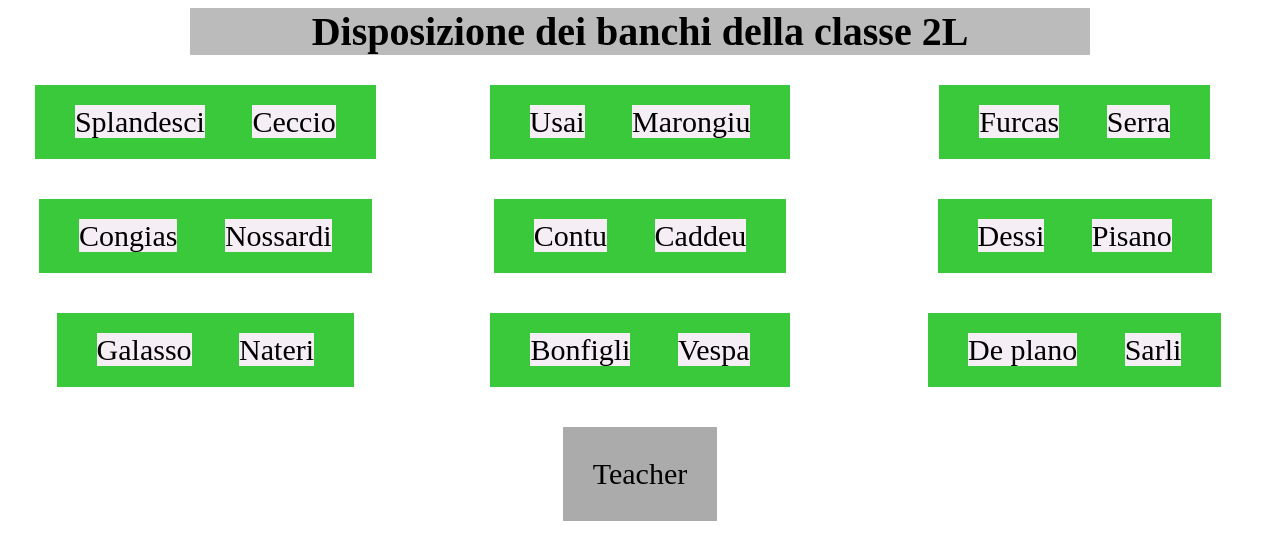
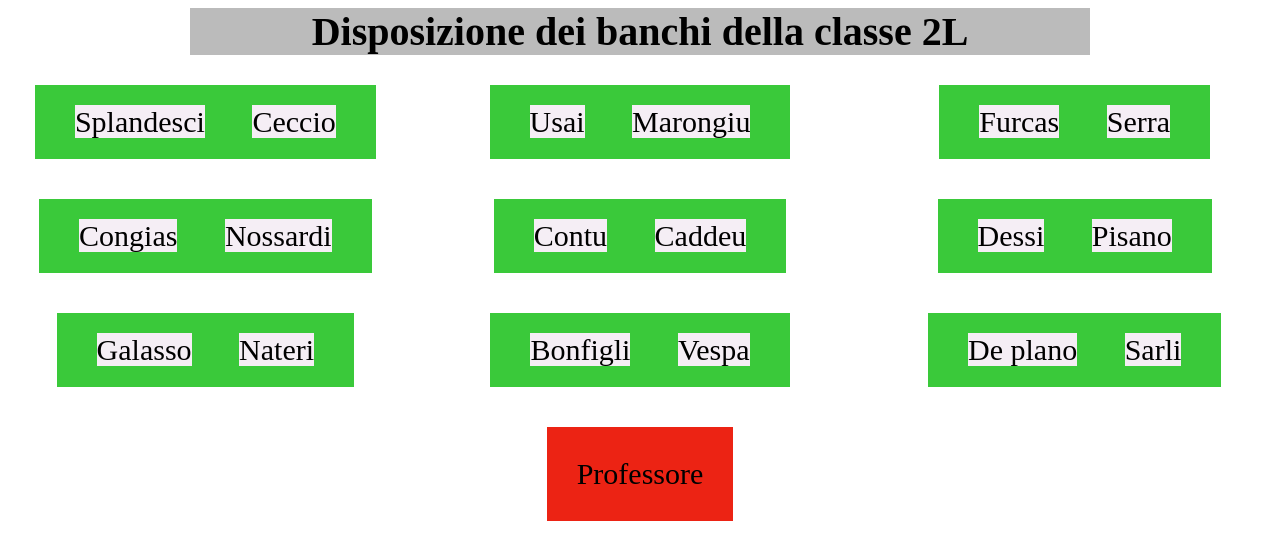
Before and after one commit to AriannaPisano/css, a plain HTML site: page index.html in a window 1280 px wide. Drawn offline with Linux system fonts and the light colour scheme.

Commit message:
aggiungi professore

```diff
--- a/index.html
+++ b/index.html
@@ -32,9 +32,9 @@
                 margin: 20px;
                 background-color:#f5eef5;
             }
-            #teacher {
+            #Professore {
                 grid-column: 1 / 4;
-                background-color: #aaabaa;
+                background-color: #ec2314;
                 padding: 30px;
             }
         </style>
@@ -78,7 +78,7 @@
           <span>De plano</span>
           <span>Sarli</span>
       </div>
-            <div id="teacher">Teacher</div>
+            <div id="Professore">Professore</div>
         </div>
     </body>
 </html>
```
